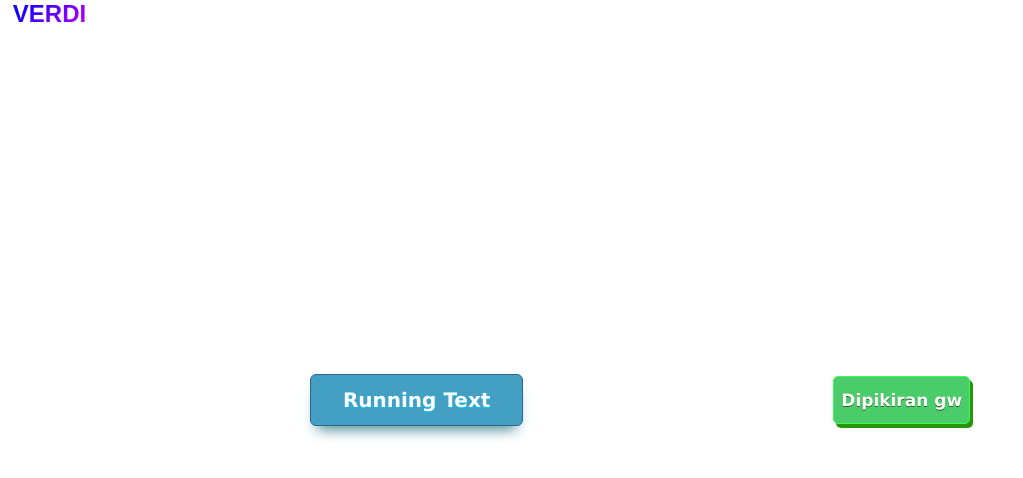
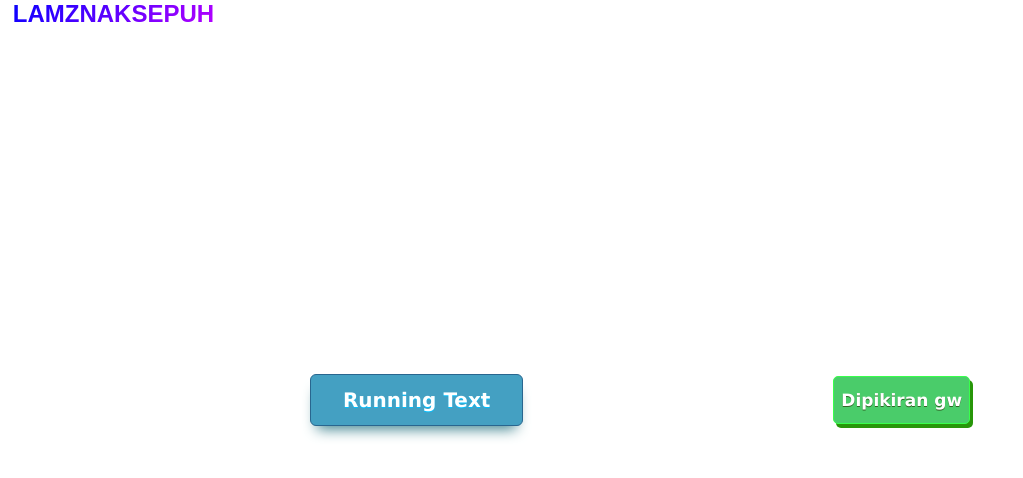
Before and after one commit to Lanzh12/Danyap, a plain HTML site: page index.html in a window 1280 px wide. Shown: the whole page, without its empty margins (0-1023 px from the left). Drawn offline with Linux system fonts and the light colour scheme.

Commit message:
Update index.html

```diff
--- a/index.html
+++ b/index.html
@@ -31,7 +31,7 @@
 
 <body>
     <nav>
-        <label for=""><h1>Verdi</h1></label>
+        <label for=""><h1>LamzNakSepuh</h1></label>
     </nav>
     <div class="pembungkus-button">
         <a href="HTML/Running-TXT.html" class="myButton-1">Running Text</a>
```
